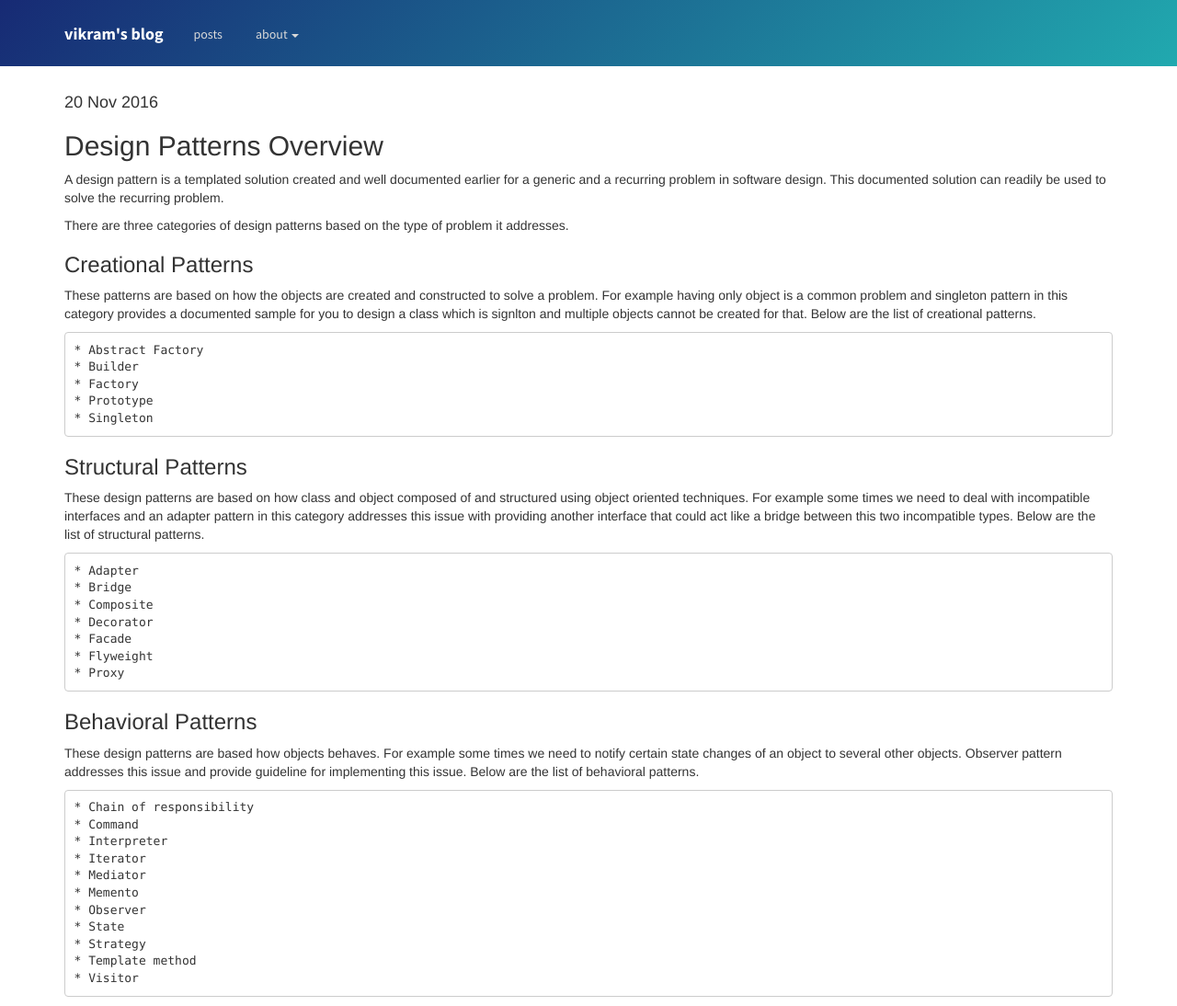
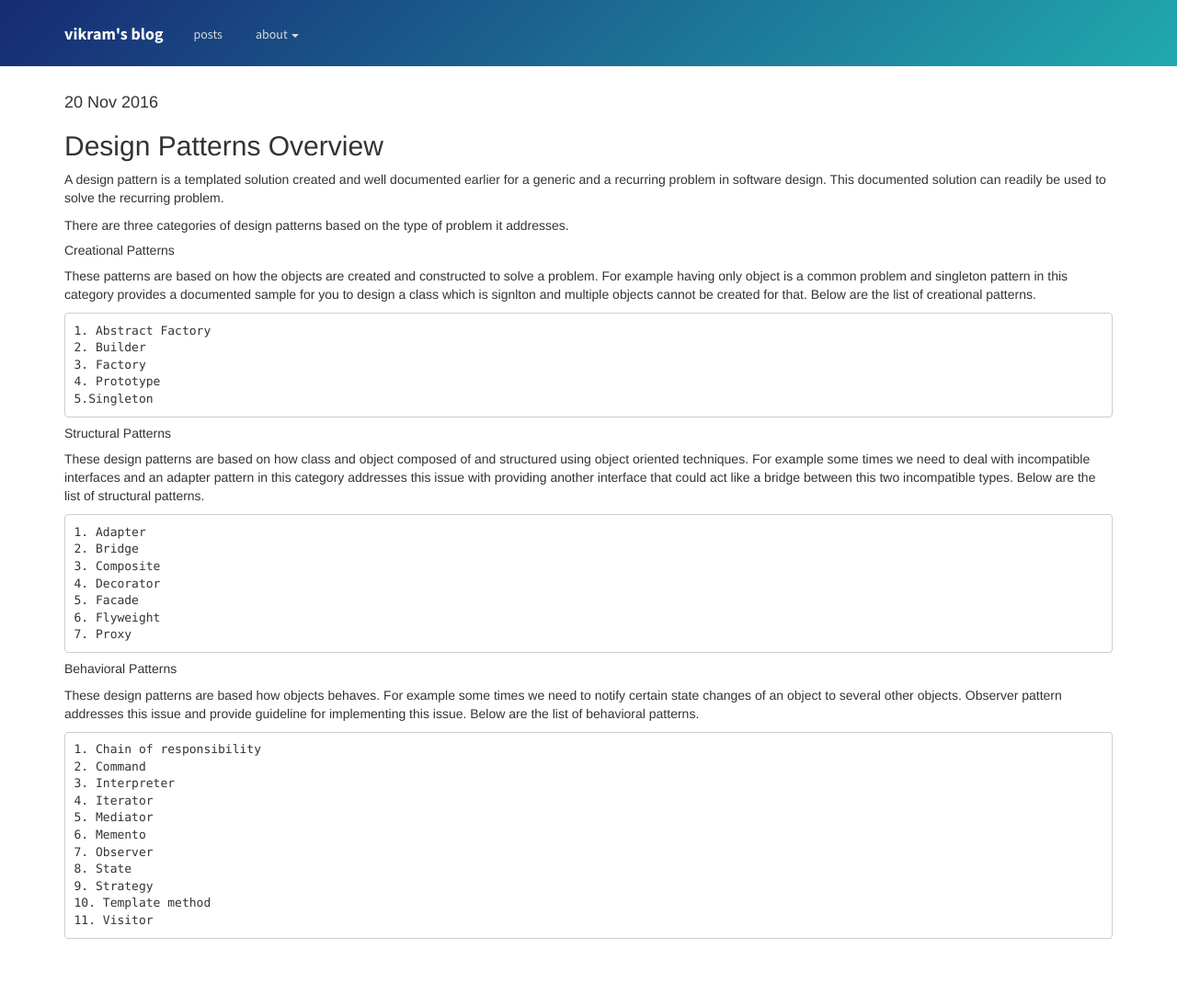
Before and after one commit to srirangamv/srirangamv.github.io, a Jekyll site: the page built from _posts/2016-11-20-design-patterns-overview.md, in a window 1280 px wide. Shown: the whole page at 92% size. Built offline with Jekyll 4.4.1, drawn with Linux system fonts in a browser that asks for light colours; nearby versions of some CDN libraries; after the commit the page ends 1031 px from its top, so only the background shows below that.

Commit message:
markdown changes.

```diff
--- a/_posts/2016-11-20-design-patterns-overview.md
+++ b/_posts/2016-11-20-design-patterns-overview.md
@@ -12,43 +12,43 @@
 There are three categories of design patterns based on the type of problem it addresses.
 </p>
 
-### Creational Patterns
+##### Creational Patterns
 <p>
 These patterns are based on how the objects are created and constructed to solve a problem. For example having only object is a common problem and singleton pattern in this category provides a documented sample for you to design a class which is signlton and multiple objects cannot be created for that. Below are the list of creational patterns.
 </p>
 
-    * Abstract Factory
-    * Builder
-    * Factory
-    * Prototype
-    * Singleton
+    1. Abstract Factory
+    2. Builder
+    3. Factory
+    4. Prototype
+    5.Singleton
 
-### Structural Patterns
+##### Structural Patterns
 <p>
 These design patterns are based on how class and object composed of and structured using object oriented techniques. For example some times we need to deal with incompatible interfaces and an adapter pattern in this category addresses this issue with providing another interface that could act like a bridge between this two incompatible types. Below are the list of structural patterns.
 </p>
 
-    * Adapter
-    * Bridge
-    * Composite
-    * Decorator
-    * Facade
-    * Flyweight
-    * Proxy
+    1. Adapter
+    2. Bridge
+    3. Composite
+    4. Decorator
+    5. Facade
+    6. Flyweight
+    7. Proxy
 
-### Behavioral Patterns
+##### Behavioral Patterns
 <p>
 These design patterns are based how objects behaves. For example some times we need to notify certain state changes of an object to several other objects. Observer pattern addresses this issue and provide guideline for implementing this issue. Below are the list of behavioral patterns.
 </p>
 
-    * Chain of responsibility
-    * Command
-    * Interpreter
-    * Iterator
-    * Mediator
-    * Memento
-    * Observer
-    * State
-    * Strategy
-    * Template method
-    * Visitor
+    1. Chain of responsibility
+    2. Command
+    3. Interpreter
+    4. Iterator
+    5. Mediator
+    6. Memento
+    7. Observer
+    8. State
+    9. Strategy
+    10. Template method
+    11. Visitor
```
